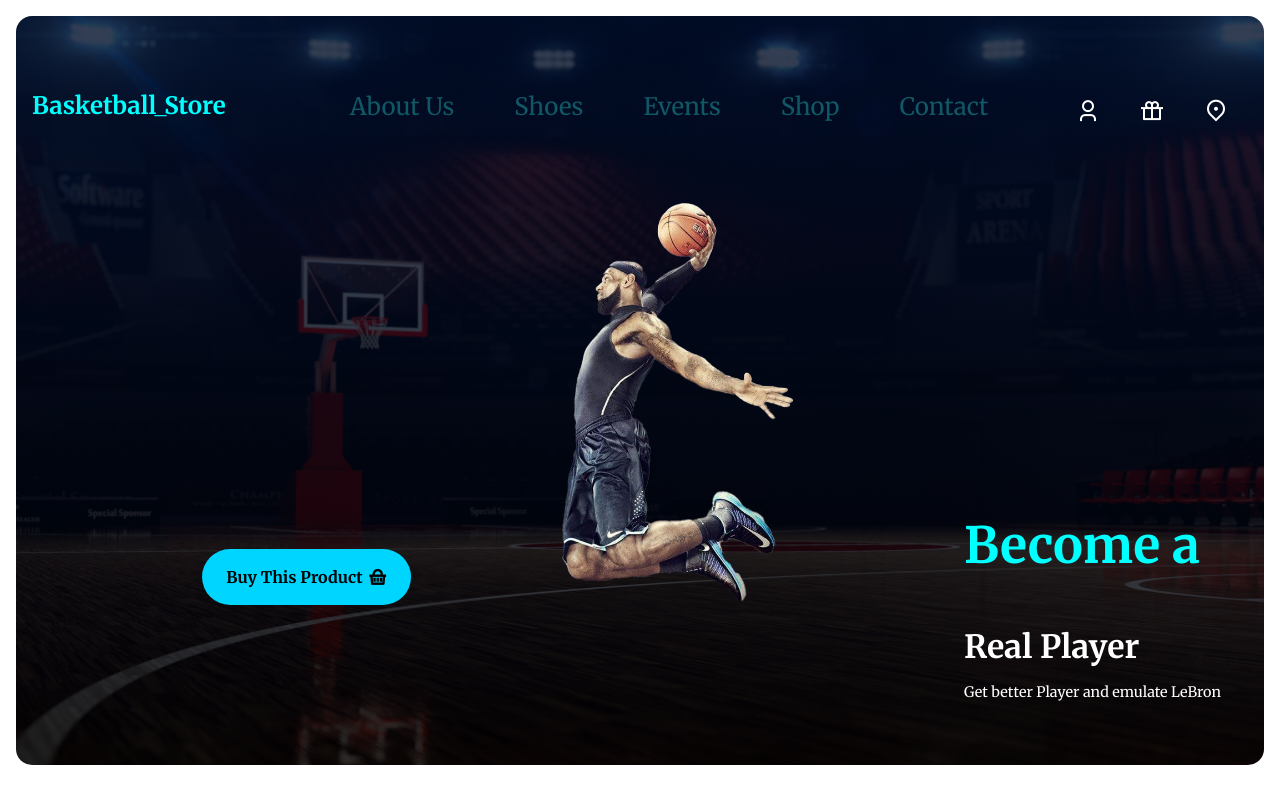
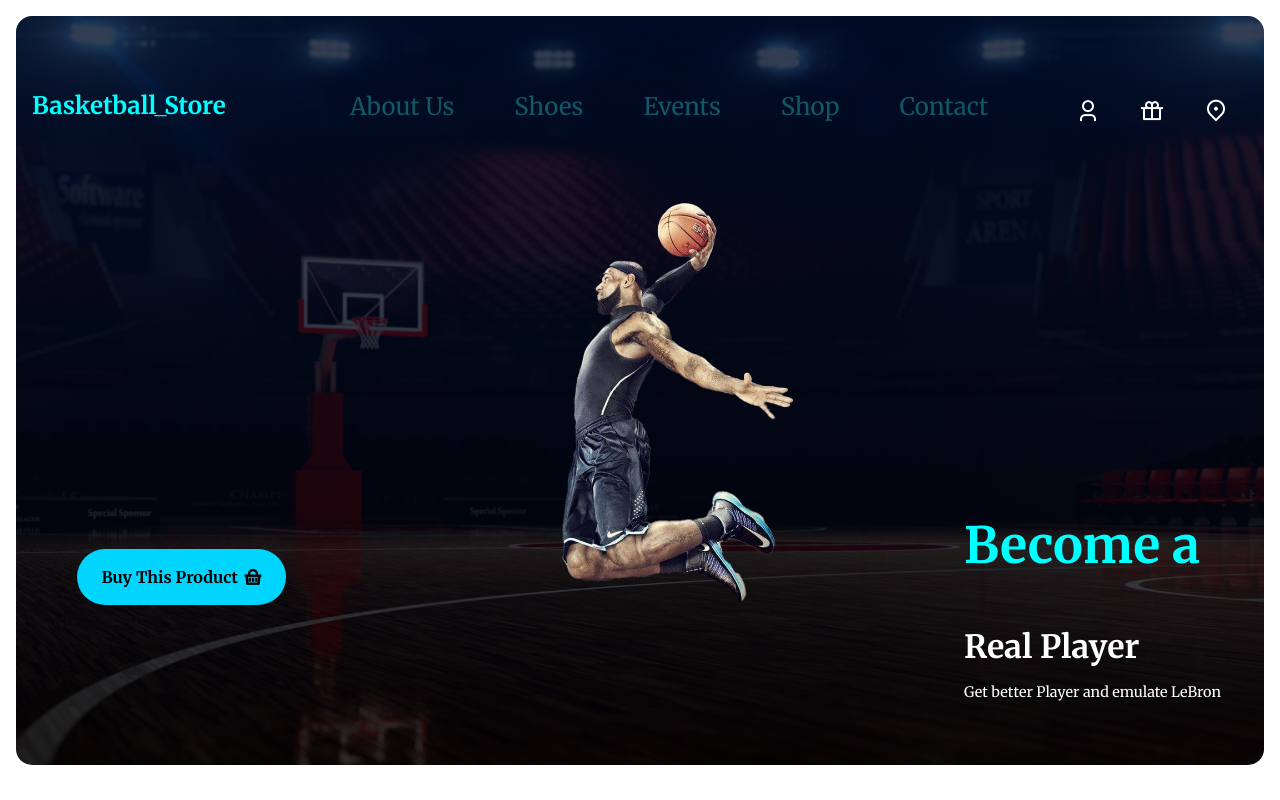
Before and after one commit to GiorgiKapanadze777/basketball, a plain HTML site: page index.html in a window 1280 px wide. Shown: the top 800 px of the page. Drawn offline with nearby package versions, Linux system fonts and the light colour scheme.

Commit message:
Update style.css

```diff
--- a/main/style.css
+++ b/main/style.css
@@ -47,7 +47,7 @@
 }
 
 .section__container {
-  max-width: var(--max-width);
+  max-width: 1500px;
   margin: auto;
   padding: 5rem 1rem;
 }
@@ -187,7 +187,7 @@ nav {
 .header__tag {
   position: absolute;
   bottom: 10rem;
-  left: 40%;
+  left: 30%;
   transform: translateX(-150%);
   padding: 1rem 1.5rem;
   font-size: 1rem;
```
